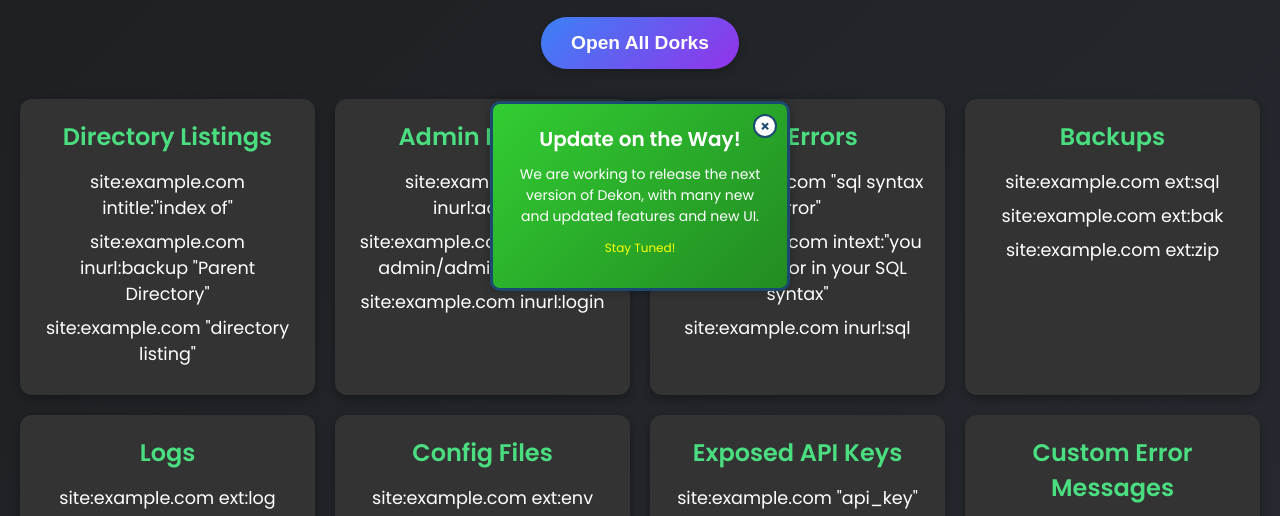
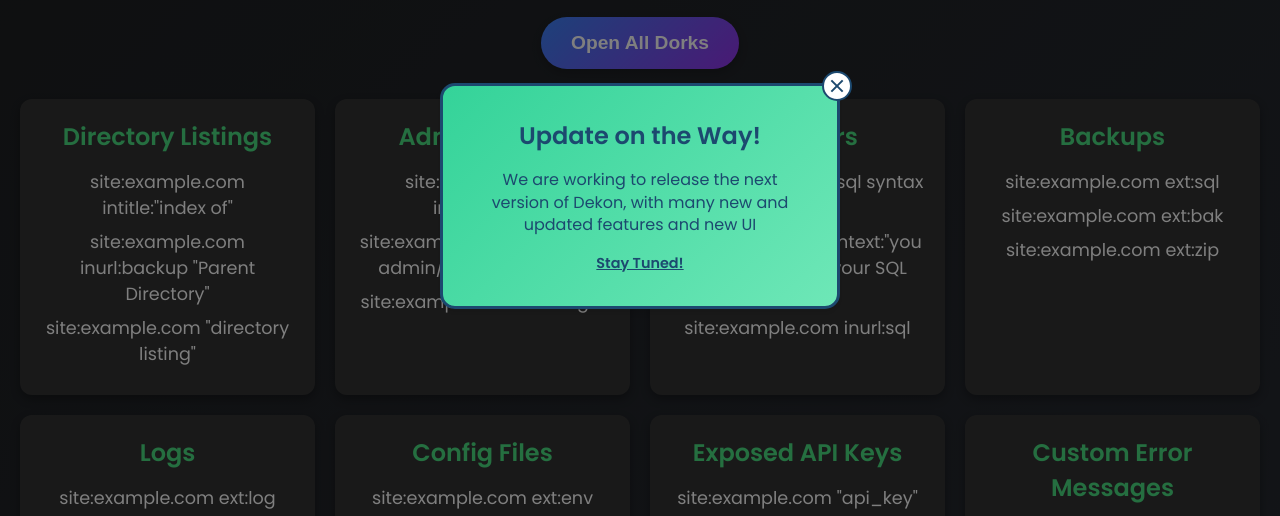
Before and after one commit to an0nbil/dekon, a plain HTML site: page index.html in a window 1280 px wide. Shown: the part 204-720 px from the top of the page. Drawn offline with Linux system fonts and the light colour scheme.

Commit message:
Update index.html

```diff
--- a/index.html
+++ b/index.html
@@ -118,6 +118,87 @@
     .footer a:hover {
       text-decoration: underline;
     }
+
+    /* Popup Styles */
+    .popup-overlay {
+      position: fixed;
+      top: 0;
+      left: 0;
+      width: 100%;
+      height: 100%;
+      background: rgba(0,0,0,0.5);
+      display: none;
+      justify-content: center;
+      align-items: center;
+      z-index: 9999;
+    }
+
+    .popup-content {
+      position: relative;
+      background: linear-gradient(135deg, #34d399, #6ee7b7);
+      padding: 2rem;
+      border-radius: 15px;
+      border: 3px solid #1c496f;
+      max-width: 400px;
+      text-align: center;
+      box-shadow: 0 4px 6px rgba(0, 0, 0, 0.1);
+    }
+
+    .close-btn {
+      position: absolute;
+      top: -15px;
+      right: -15px;
+      width: 30px;
+      height: 30px;
+      background: white;
+      border-radius: 50%;
+      border: 2px solid #1c496f;
+      cursor: pointer;
+      display: flex;
+      justify-content: center;
+      align-items: center;
+    }
+
+    .close-btn::before,
+    .close-btn::after {
+      content: '';
+      position: absolute;
+      width: 16px;
+      height: 2px;
+      background: #1c496f;
+    }
+
+    .close-btn::before {
+      transform: rotate(45deg);
+    }
+
+    .close-btn::after {
+      transform: rotate(-45deg);
+    }
+
+    .popup-heading {
+      color: #1c496f;
+      font-size: 1.5rem;
+      margin-bottom: 1rem;
+      font-weight: bold;
+    }
+
+    .popup-text {
+      color: #1c496f;
+      margin-bottom: 1rem;
+      line-height: 1.4;
+    }
+
+    .stay-tuned {
+      font-size: 0.9rem;
+      margin-top: 1rem;
+    }
+
+    .stay-tuned a {
+      color: #1c496f;
+      text-decoration: underline;
+      font-weight: 600;
+    }
   </style>
 </head>
 <body>
@@ -186,14 +267,12 @@
       <a href="#" target="_blank">site:example.com intitle:"cs141 webmanager"</a>
       <a href="#" target="_blank">site:example.com inurl:"/phpinfo.php" | inurl:".htaccess"</a>
     </div>
-
     <div class="dork-card">
       <h3>PHP Info & Emails</h3>
       <a href="#" target="_blank">site:example.com ext:php intitle:phpinfo "published by the PHP Group"</a>
       <a href="#" target="_blank">site:example.com filetype:txt @gmail.com OR @yahoo.com OR @hotmail.com OR @aol.com</a>
       <a href="#" target="_blank">site:example.com “index of” inurl:.git</a>
     </div>
-
     <div class="dork-card">
       <h3>Ports & Sensitive Data</h3>
       <a href="#" target="_blank">site:example.com intitle:"Lost Password Reset" | inurl:/secure/pwreset.php | inurl:/portal/index.php</a>
@@ -202,14 +281,17 @@
     </div>
   </div>
 
-  <div id="popup-container"></div>
-<script>
-    fetch('popup.html')
-        .then(response => response.text())
-        .then(data => {
-            document.getElementById('popup-container').innerHTML = data;
-        });
-</script>
+  <!-- Popup -->
+  <div class="popup-overlay" id="popup">
+    <div class="popup-content">
+      <div class="close-btn" onclick="closePopup()"></div>
+      <h2 class="popup-heading">Update on the Way!</h2>
+      <p class="popup-text">We are working to release the next version of Dekon, with many new and updated features and new UI</p>
+      <p class="stay-tuned">
+        <a href="https://www.linkedin.com/in/bilal-sec/" target="_blank" rel="noopener noreferrer">Stay Tuned!</a>
+      </p>
+    </div>
+  </div>
 
   <div class="footer">
     <p>Made by <a href="https://linktr.ee/an0nbil">an0nbil</a>. Credits: <a href="https://www.exploit-db.com/">ExploitDB</a>.</p>
@@ -236,6 +318,15 @@
         if (newWindow) newWindow.opener = null;
       });
     }
+
+    // Popup Control
+    window.onload = function() {
+      document.getElementById('popup').style.display = 'flex';
+    };
+
+    function closePopup() {
+      document.getElementById('popup').style.display = 'none';
+    }
   </script>
 </body>
 </html>
```
